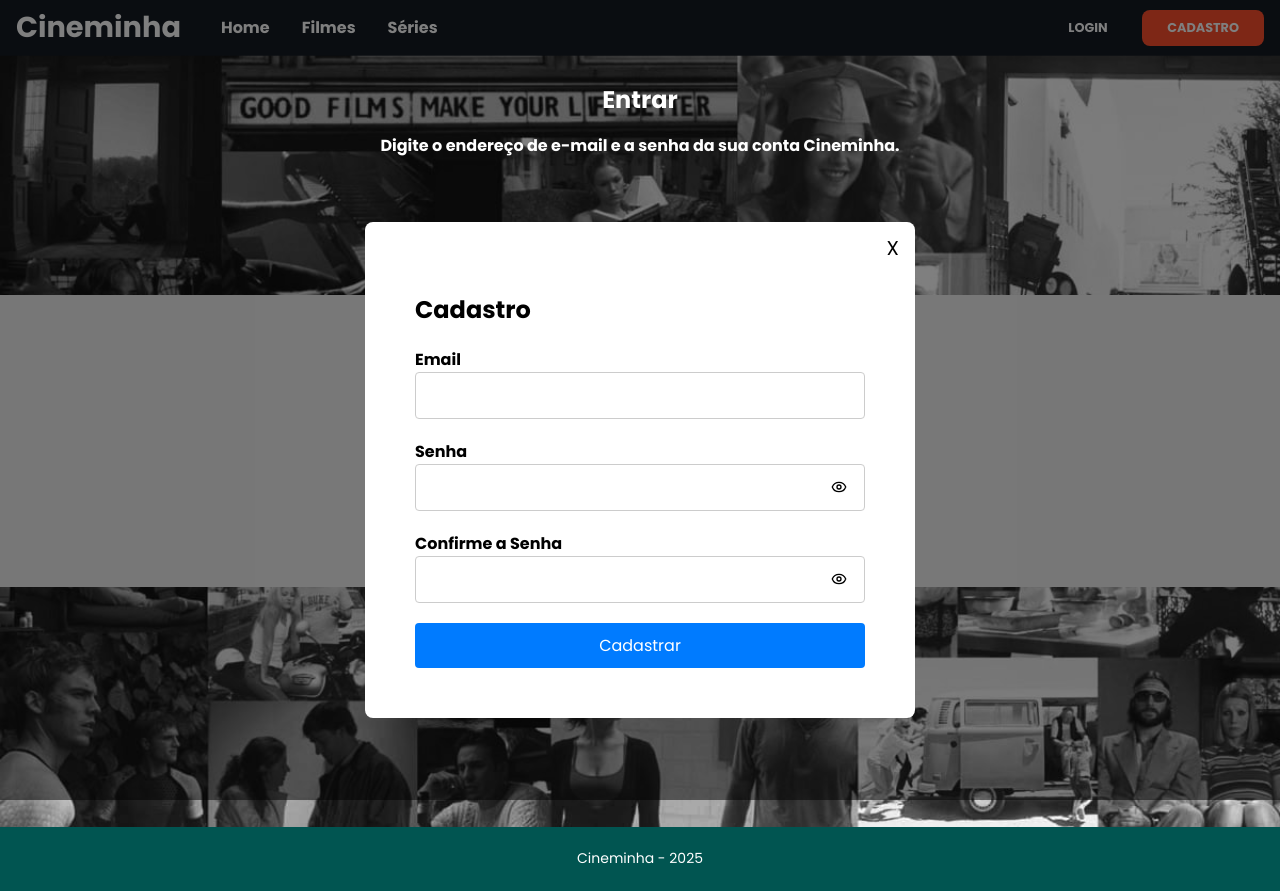
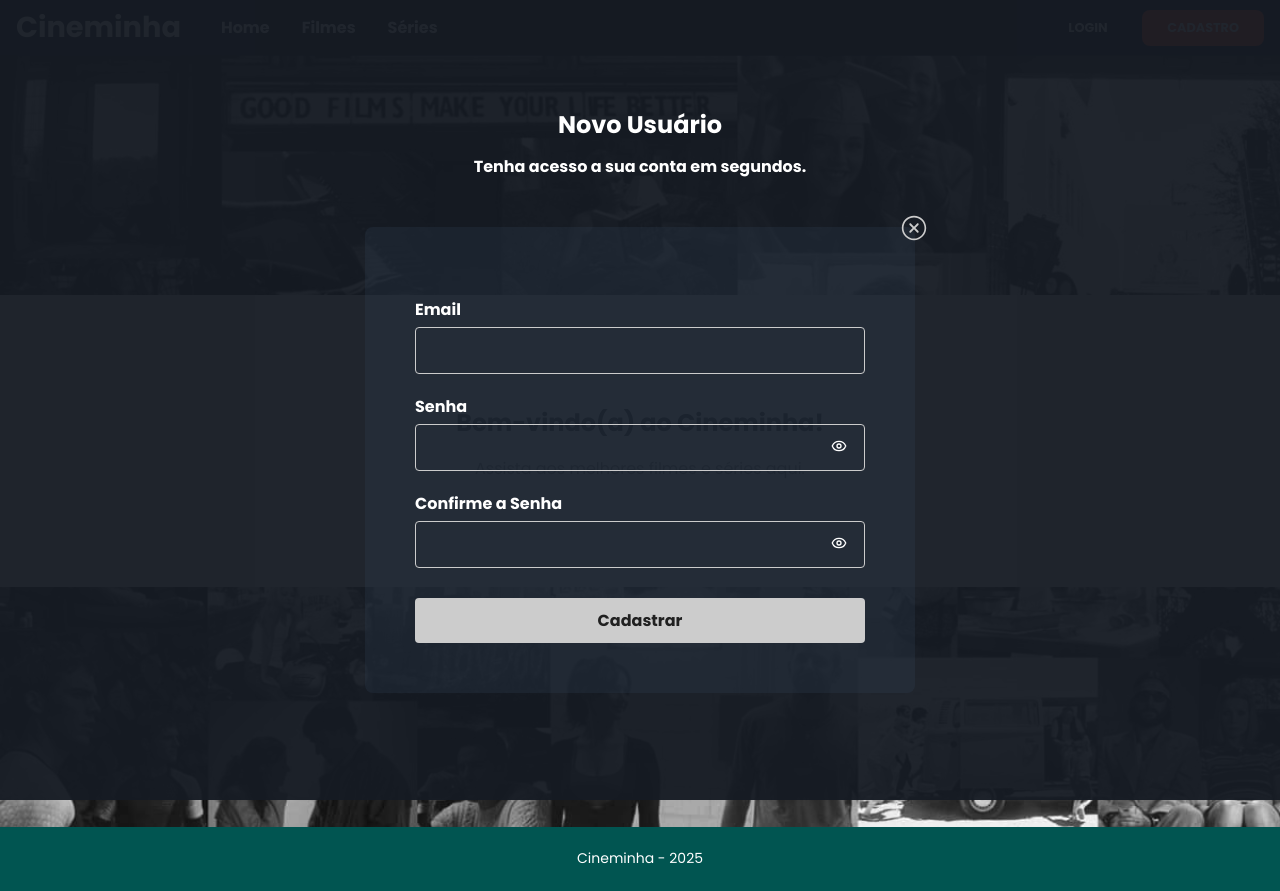
Before and after one commit to lucasecs92/movie-streaming, a Next.js app in the folder streaming-root/: page / in a window 1280 px wide. Both pictures are taken after a click on the item "CADASTRO". Built offline with nearby package versions, Linux system fonts and the light colour scheme.

Commit message:
style
modal details

```diff
--- a/streaming-root/src/app/page.jsx
+++ b/streaming-root/src/app/page.jsx
@@ -4,7 +4,8 @@ import styles from "../styles/page.module.scss";
 import Header from "../components/Header";
 import Main from "../components/Main";
 import Footer from "../components/Footer";
-import Modal from "../components/Modal";
+import ModalLogin from "../components/ModalLogin";
+import ModalCadastro from "@/components/ModalCadastro";
 import { useState, useCallback } from "react";
 import { LuEye, LuEyeClosed } from "react-icons/lu";
 
@@ -65,7 +66,7 @@ export default function Home() {
         voltarParaLista={voltarParaLista}
       />
       <Footer />
-      <Modal isOpen={isLoginModalOpen} onClose={closeLoginModal}>
+      <ModalLogin isOpen={isLoginModalOpen} onClose={closeLoginModal}>
         {/* <h2 className={styles.heading}>Entrar</h2> */}
         <form className={styles.form}>
           <label className={styles.label}>Email</label>
@@ -86,9 +87,9 @@ export default function Home() {
           <button className={styles.button} type="submit">Entrar</button>
           <a href="#" className={styles.forgotPassword}>Esqueceu a senha?</a>
         </form>
-      </Modal>
-      <Modal isOpen={isCadastroModalOpen} onClose={closeCadastroModal}>
-        <h2>Cadastro</h2>
+      </ModalLogin>
+      <ModalCadastro isOpen={isCadastroModalOpen} onClose={closeCadastroModal}>
+        {/* <h2>Cadastro</h2> */}
         <form className={styles.form}>
           <label className={styles.label}>Email</label>
           <input className={styles.input} type="email" required />
@@ -112,7 +113,7 @@ export default function Home() {
           </section>
           <button className={styles.button} type="submit">Cadastrar</button>
         </form>
-      </Modal>
+      </ModalCadastro>
     </section>
   );
 }
--- /dev/null
+++ b/streaming-root/src/components/ModalCadastro.jsx
@@ -0,0 +1,21 @@
+import styles from "../styles/Modal.module.scss";
+import { IoIosCloseCircleOutline } from "react-icons/io";
+
+export default function ModalCadastro({ isOpen, onClose, children }) {
+  if (!isOpen) return null;
+
+  return (
+    <section className={styles.modalOverlay}>
+      <section className={styles.modalHeading}>
+        <h2>Novo Usuário</h2>
+        <p>Tenha acesso a sua conta em segundos.</p>
+      </section>
+      <section className={styles.modalContent}>
+        <span className={styles.closeButton} >
+            <IoIosCloseCircleOutline onClick={onClose}/>
+        </span>
+        {children}
+      </section>
+    </section>
+  );
+}
--- a/streaming-root/src/components/Modal.jsx
+++ b/streaming-root/src/components/ModalLogin.jsx
@@ -1,6 +1,7 @@
 import styles from "../styles/Modal.module.scss";
+import { IoIosCloseCircleOutline } from "react-icons/io";
 
-export default function Modal({ isOpen, onClose, children }) {
+export default function ModalLogin({ isOpen, onClose, children }) {
   if (!isOpen) return null;
 
   return (
@@ -10,7 +11,9 @@ export default function Modal({ isOpen, onClose, children }) {
         <p>Digite o endereço de e-mail e a senha da sua conta Cineminha.</p>
       </section>
       <section className={styles.modalContent}>
-        <button className={styles.closeButton} onClick={onClose}>X</button>
+        <span className={styles.closeButton} >
+            <IoIosCloseCircleOutline onClick={onClose}/>
+        </span>
         {children}
       </section>
     </section>
--- a/streaming-root/src/styles/Modal.module.scss
+++ b/streaming-root/src/styles/Modal.module.scss
@@ -4,20 +4,20 @@
   left: 0;
   right: 0;
   bottom: 0;
-  background: rgba(0, 0, 0, 0.5);
+  background-color: #151b23f3;
   display: flex;
   flex-direction: column;
   justify-content: center;
   align-items: center;
   z-index: 1000;
-  gap: 4rem;
+  gap: 3rem;
 }
 
 .modalHeading {
   display: flex;
   flex-direction: column;
   align-items: center;
-  gap: 1rem;
+  gap: 0.8rem;
 
   h2 {
     color: #fff;
@@ -32,7 +32,7 @@
 }
 
 .modalContent {
-  background: white;
+  background-color: #3a4b6333;
   padding: 50px;
   border-radius: 8px;
   position: relative;
@@ -41,11 +41,14 @@
 }
 
 .closeButton {
-  position: absolute;
-  top: 10px;
-  right: 10px;
-  background: none;
-  border: none;
-  font-size: 20px;
-  cursor: pointer;
+
+  svg {
+    position: absolute;
+    top: -14px;
+    right: -14px;
+    border: none;
+    font-size: 30px;
+    color: #ccc;
+    cursor: pointer;
+  }
 }
--- a/streaming-root/src/styles/page.module.scss
+++ b/streaming-root/src/styles/page.module.scss
@@ -3,10 +3,6 @@
   min-height: 100vh;
   display: flex;
   flex-direction: column;
-}
-
-.heading {
-  color: red;
 }
 
 .form {
@@ -16,17 +12,27 @@
 
 .label {
   font-weight: bold;
+  color: #fff;
+  margin: 20px 0 5px 0;
 }
 
 .input {
-  margin-bottom: 20px;
   padding: 10px;
-  padding-right: 40px; /* Espaço para o ícone */
+  padding-right: 40px;
   border: 1px solid #ccc;
   border-radius: 4px;
   font-size: 16px;
   width: 100%;
   box-sizing: border-box;
+  background-color: transparent;
+  color: #ccc;
+
+  &:focus {
+    background-color: #151b23f3;
+    border: 1px solid #FE4F2D;
+    box-shadow: 0 0 0 1.5px #FE4F2D;
+    outline: none;
+  }
 }
 
 .passwordWrapper {
@@ -36,39 +42,48 @@
 .eyeIcon {
   position: absolute;
   right: 18px;
-  top: 35%;
+  top: 45%;
   transform: translateY(-50%);
   cursor: pointer;
+  color: #fff;
 }
 
 .rememberMe {
   display: flex;
   align-items: center;
   gap: 5px;
-  margin-bottom: 20px;
+  margin: 5px 0;
+
+  label {
+    color: #fff;
+    font-weight: bold;
+  }
 }
 
 .button {
+  margin-top: 30px;
   padding: 10px;
-  background-color: #007bff;
-  color: white;
+  background-color: #ccc;
+  color: #202020;
   border: none;
   border-radius: 4px;
   font-size: 16px;
+  font-weight: bold;
   cursor: pointer;
   transition: background-color 0.3s ease;
 }
 
 .button:hover {
-  background-color: #0056b3;
+  background-color: #fff;
 }
 
 .forgotPassword {
   margin-top: 10px;
-  color: #007bff;
+  color: #FE4F2D;
   text-align: center;
   text-decoration: none;
   cursor: pointer;
+  font-weight: bold;
 }
 
 .forgotPassword:hover {
```
